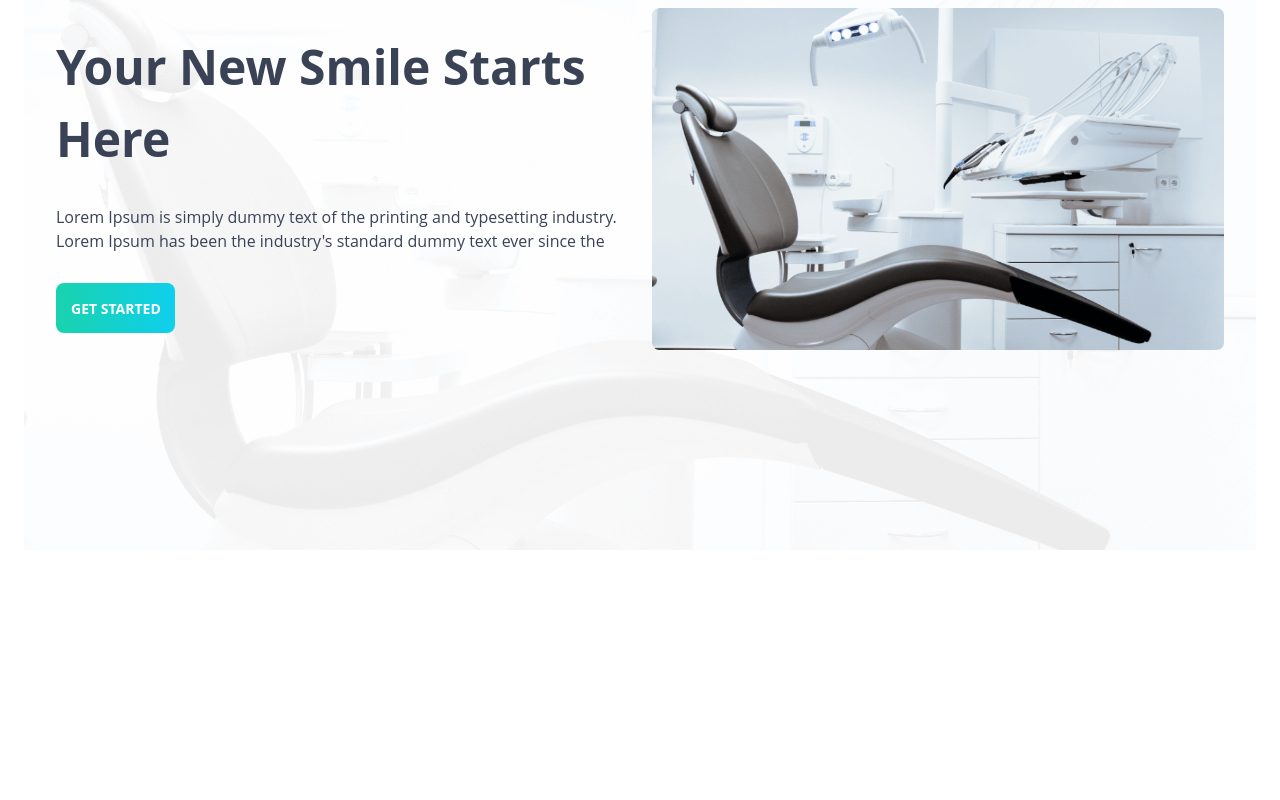
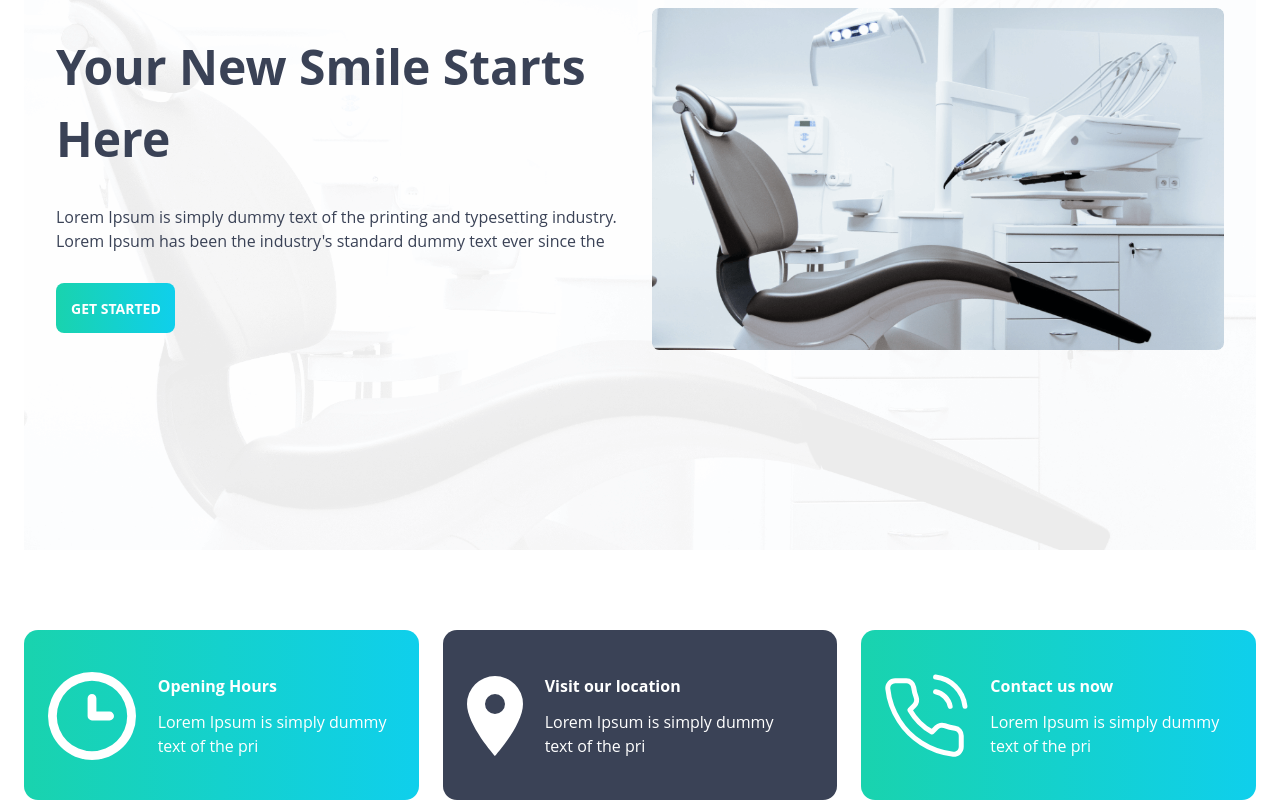
Before and after one commit to anjankarmakar10/doctors-portal-client, a React (Vite) app: page / in a window 1280 px wide. Shown: the part 258-1058 px from the top of the page. Before the commit the page ends 808 px from the top, so only its background shows below. Built offline with nearby package versions, Linux system fonts and the light colour scheme.

Commit message:
implement info section in home

```diff
--- a/src/pages/Home/Home.jsx
+++ b/src/pages/Home/Home.jsx
@@ -1,9 +1,11 @@
 import Header from "./container/Header/Header";
+import Info from "./container/Info/Info";
 
 const Home = () => {
   return (
     <main>
       <Header />
+      <Info />
     </main>
   );
 };
--- /dev/null
+++ b/src/pages/Home/components/InfoCard.jsx
@@ -0,0 +1,39 @@
+import styled from "styled-components";
+import QUERIES from "../../../constants/Queries";
+
+const InfoCard = ({ img, title, info, isDark }) => {
+  return (
+    <>
+      <Wrapper dark={isDark}>
+        <img src={img} alt="" />
+        <div className="info">
+          <h3 className="title">{title}</h3>
+          <p className="subtitle">{info}</p>
+        </div>
+      </Wrapper>
+    </>
+  );
+};
+
+const Wrapper = styled.article`
+  background: ${(p) => (p.dark ? "var(--clr-dark)" : "var(--clr-lin-green)")};
+  padding: 42px 32px 40px 24px;
+  border-radius: 14px;
+  display: flex;
+  align-items: center;
+  gap: 1.375rem;
+  color: white;
+  justify-content: center;
+  width: 100%;
+  cursor: pointer;
+
+  @media ${QUERIES.tabletAndDown} {
+    flex-direction: column;
+  }
+
+  .title {
+    margin-bottom: 0.75rem;
+  }
+`;
+
+export default InfoCard;
--- /dev/null
+++ b/src/pages/Home/container/Info/Info.jsx
@@ -0,0 +1,42 @@
+import styled from "styled-components";
+import { images } from "../../../../constants";
+import QUERIES from "../../../../constants/Queries";
+import InfoCard from "../../components/InfoCard";
+
+const Info = () => {
+  return (
+    <Wrapper>
+      <InfoCard
+        title={"Opening Hours"}
+        info={"Lorem Ipsum is simply dummy text of the pri"}
+        img={images.clock}
+      />
+      <InfoCard
+        isDark={true}
+        title={"Visit our location"}
+        info={"Lorem Ipsum is simply dummy text of the pri"}
+        img={images.marker}
+      />
+      <InfoCard
+        title={"Contact us now"}
+        info={"Lorem Ipsum is simply dummy text of the pri"}
+        img={images.phone}
+      />
+    </Wrapper>
+  );
+};
+
+const Wrapper = styled.section`
+  padding-inline: 1.5rem;
+  display: grid;
+  grid-template-columns: repeat(auto-fit, minmax(min(320px, 100%), 1fr));
+  gap: 1.5rem;
+  padding-top: 5rem;
+
+  @media ${QUERIES.tabletAndDown} {
+    gap: 1.875rem;
+    padding-inline: 1rem;
+  }
+`;
+
+export default Info;
```
